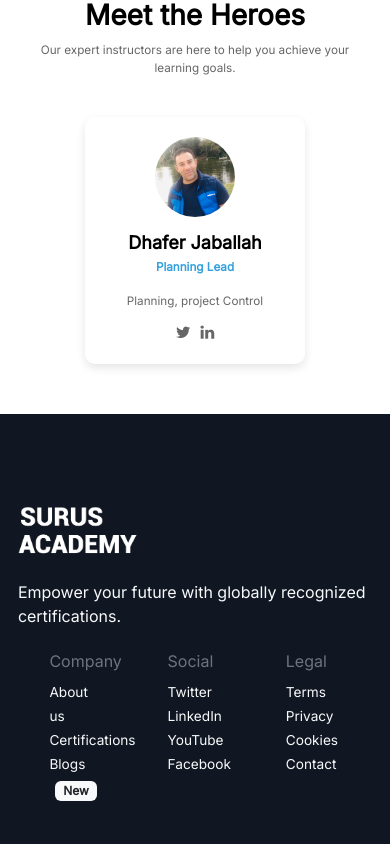
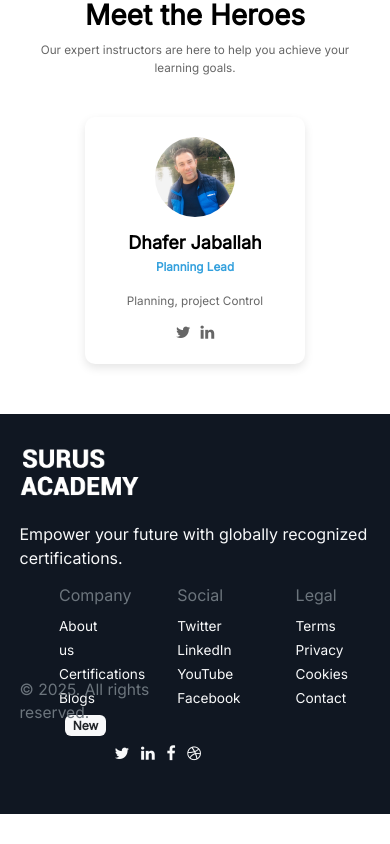
Before and after one commit to harzaliolfa/surus_academy, an Angular app: page / in a window 390 px wide. Shown: the part 2805-3649 px from the top of the page. After the commit the page ends 3619 px from the top, so only its background shows below. Built offline with nearby package versions, Linux system fonts and the light colour scheme.

Commit message:
some fixes

```diff
--- a/src/app/features/contact-us/contact-us.component.css
+++ b/src/app/features/contact-us/contact-us.component.css
@@ -134,6 +134,8 @@ iframe {
 .address-section{
 display: flex;
 width: 90%;
+margin-top: 25px;
+margin-left: 5%;
 }
 
 .address-section p{
@@ -158,3 +160,8 @@ margin-left: -50%;
 
 
 }
+@media (max-width: 640px){
+  .form-content{
+    width: 90%;
+  }
+}
--- a/src/app/features/courses/course-detail/course-detail.component.ts
+++ b/src/app/features/courses/course-detail/course-detail.component.ts
@@ -22,6 +22,8 @@ export class CourseDetailComponent {
   ngOnInit(){
     const courseId =this.route.snapshot.params['id'];
     this.loadCourse(courseId);
+    if (typeof window !== 'undefined') {
+      window.scrollTo(0, 0);}
   }
 
 
--- a/src/app/features/courses/course-reservation/course-reservation.component.css
+++ b/src/app/features/courses/course-reservation/course-reservation.component.css
@@ -71,73 +71,7 @@
     border-radius: 4px;
     cursor: pointer;
 }
-.dots{
-position: absolute;
-width: 150px;
-height: 150px;
-background: radial-gradient(circle, #b1b1b158 20%, transparent 30%) center/22px 22px;
-opacity: 0.5;
-z-index: 1;
-}
-.top-right {
-    top: 100px;
-    right: 200px;
-  }
 
-.bottom-left{
-    bottom:80px;
-    left: 200px;
-}
-.shape {
-    position: absolute;
-    border: 2px solid #007acc;
-    border-radius: 4px;
-    opacity: 0.8;
-    z-index: 1;
-    overflow: hidden;
-  }
-  .square{
-    width: 100px;
-    height: 100px;
-  }
-  .rectangle{
-    width: 200px;
-    height: 100px;
-  }
-  .rectangle.bottom-left{
-    bottom: 10px;
-    left: -70px;
-  }
-
-  .shape.bottom-left {
-    bottom: -60px;
-    left: 30px;
-  }
-
-  .shape.top-left {
-    top: 50px;
-    left: 50px;
-  }
-  .shape.bold{
-    border: 4px solid #22A1D6;
-  }
-  .text-danger {
-    color: #ff4d4f; /* Updated modern red color for error */
-    font-size: 0.875rem; /* Using rem for better scalability */
-    margin-top: 0.5rem; /* Space above the error message */
-    display: flex;
-    align-items: center;
-    gap: 0.5rem; /* Modern spacing between icon and text */
-  }
-
-  .text-danger::before {
-    content: '⚠️'; /* Warning icon */
-  }
-
-  .button-container{
-    display: flex;
-    justify-content: space-between;
-}
 .btn{
     width: 48%;
     margin: 5px;
--- a/src/app/features/courses/courses-home/courses-home.component.css
+++ b/src/app/features/courses/courses-home/courses-home.component.css
@@ -31,6 +31,10 @@
    color: #22A1D6;
    font-size: 1.5rem;
 }
+.courses-list-header {
+    margin: 10px 6%;
+}
+
 .courses-list-header , .explore-programs{
     padding: 0rem 0rem 0 1rem ;
 }
--- a/src/app/features/courses/courses-home/courses-home.component.ts
+++ b/src/app/features/courses/courses-home/courses-home.component.ts
@@ -13,8 +13,8 @@ import { RouterOutlet } from '@angular/router';
 export class CoursesHomeComponent {
 
   ngOnInit(): void {
-    // Scroll to the top of the page when the component initializes
-    window.scrollTo(0, 0);
+    if (typeof window !== 'undefined') {
+      window.scrollTo(0, 0);}
   }
   images = ["assets/Courses-banner1.PNG", "assets/course-banner4.jpg", "assets/courses-banner-5.jpg"];
   @ViewChild('targetSection') targetSection!: ElementRef;
--- a/src/app/features/home/home/home.component.ts
+++ b/src/app/features/home/home/home.component.ts
@@ -13,8 +13,9 @@ import { CommonModule } from '@angular/common';
 export class HomeComponent {
 
   ngOnInit(): void {
-    // Scroll to the top of the page when the component initializes
-    window.scrollTo(0, 0);
+
+   if (typeof window !== 'undefined') {
+       window.scrollTo(0, 0);}
   }
 
   tutors = [
--- a/src/app/features/resources/resources.component.ts
+++ b/src/app/features/resources/resources.component.ts
@@ -1,4 +1,4 @@
-import { Component } from '@angular/core';
+import { Component, OnInit } from '@angular/core';
 
 @Component({
   selector: 'app-resources',
@@ -6,6 +6,9 @@ import { Component } from '@angular/core';
   templateUrl: './resources.component.html',
   styleUrl: './resources.component.css'
 })
-export class ResourcesComponent {
+export class ResourcesComponent implements OnInit{
+  ngOnInit(): void {
+    if (typeof window !== 'undefined') {
+      window.scrollTo(0, 0);}  }
 
 }
--- a/src/app/shared/footer/footer.component.css
+++ b/src/app/shared/footer/footer.component.css
@@ -6,9 +6,10 @@ a {
 }
 .my-footer{
     background-color: #101722;
-    height: 430px;
-    padding: 10px;
-    overflow-x: hidden;
+    height: 350px;
+    overflow: hidden;
+    padding-left: 5%;
+
 
 }
 .my-container{
@@ -16,7 +17,6 @@ a {
 }
 
 .footer-logo{
-    margin: 2%;
 }
 h4{
     color: #808a9c;
@@ -41,16 +41,11 @@ h4{
     color: #808a9c;
     margin-left: 5%;
     position: relative;
-    max-height: 100px;
 }
-.footer-bottom p{
-    margin-top: 150px;
+.footer-bottom p, .my-icons{
+    margin-top: 90px;
 }
 
-.my-icons{
-    margin-top: 150px;
-
-}
 
 .my-icon {
     margin: 35px;
@@ -58,24 +53,28 @@ h4{
 }
 
 @media (max-width: 769px) {
+    .my-container{
+        margin-top: 0px;
+    }
+
+    .my-footer{
+        height: 400px;
+    }
 
     .footer-section{
         margin-left: 10%;
     }
-    .footer-bottom {
-
-    }
     .all-right-reserved {
         width: 50%;
-        max-width: 100%;
         box-sizing: border-box;
-        margin-top: -50px;
+        margin-top: -3%;
+
     }
     .my-icons {
         width: 50%;
         max-width: 100%;
         box-sizing: border-box;
-        margin-top: 100px;
+        margin-top: 12%;
 
     }
     .my-icon{
@@ -97,7 +96,7 @@ h4{
         width: 50%;
         max-width: 100%;
         box-sizing: border-box;
-        margin-top: 80px;
+        margin-top: 12px;
 
     }
     .my-icon{
--- a/src/app/shared/footer/footer.component.html
+++ b/src/app/shared/footer/footer.component.html
@@ -44,7 +44,7 @@
     </div>
 
       <!-- Footer Bottom -->
-      <div class=" footer-bottom row">
+
         <div class="all-right-reserved col-md-6">
           <p class="text-secondary">&copy; 2025. All rights reserved.</p>
         </div>
@@ -54,7 +54,7 @@
           <a href="#" class="my-icon  text-light me-2"><i class="fa fa-facebook"></i></a>
           <a href="#" class="my-icon  text-light"><i class="fa fa-dribbble"></i></a>
         </div>
-      </div>
+
   </div>
 
 </footer>
--- a/src/app/shared/nav-bar/nav-bar.component.ts
+++ b/src/app/shared/nav-bar/nav-bar.component.ts
@@ -1,4 +1,4 @@
-import { Component, OnInit } from '@angular/core';
+import { Component, HostListener, OnInit } from '@angular/core';
 import { NavigationEnd, Router, RouterModule } from '@angular/router';
 import { CommonModule } from '@angular/common';
 
@@ -6,7 +6,6 @@ import { CommonModule } from '@angular/common';
   selector: 'app-nav-bar',
   imports: [RouterModule,
           CommonModule,
-
   ],
   templateUrl: './nav-bar.component.html',
   styleUrl: './nav-bar.component.css'
@@ -18,6 +17,8 @@ export class NavBarComponent implements OnInit{
   isHomeRoute: boolean = false;
   isResourcesRoute: boolean = false;
 
+
+
   constructor(private router: Router) {}
   ngOnInit(): void {
     this.router.events.subscribe((event) => {
@@ -27,14 +28,25 @@ export class NavBarComponent implements OnInit{
         this.isAboutUsRoute = this.router.url === '/about-us'
         this.isHomeRoute = this.router.url === '/'
         this.isResourcesRoute = this.router.url === '/resources'
+      }
+    })}
 
+    @HostListener('document:click', ['$event'])
+    closeNavbar(event: PointerEvent): void {
+      const targetElement = event.target as HTMLElement | null;
+      if (!targetElement) return; // Ensure event target exists
 
+      const navbar = document.querySelector('.navbar-collapse');
+      const toggleButton = document.querySelector('.navbar-toggler');
 
+      if (navbar && toggleButton) {
+        const isExpanded = navbar.classList.contains('show'); // Check if navbar is open
+        const clickedInsideNavbar = navbar.contains(targetElement);
+        const clickedToggleButton = toggleButton.contains(targetElement);
+
+        if (isExpanded && !clickedInsideNavbar && !clickedToggleButton) {
+          (toggleButton as HTMLElement).click(); // Simulate click to close navbar
+        }
       }
-    })
-  }
-
-
-
-
+    }
 }
--- a/src/styles.css
+++ b/src/styles.css
@@ -168,3 +168,72 @@
   color: #5bbae3;
 
 }
+/***************shapes ***************************************/
+.shape {
+  position: absolute;
+  border: 2px solid #007acc;
+  border-radius: 4px;
+  opacity: 0.8;
+  z-index: 1;
+  overflow: hidden;
+}
+.square{
+  width: 100px;
+  height: 100px;
+}
+.rectangle{
+  width: 200px;
+  height: 100px;
+}
+.rectangle.bottom-left{
+  bottom: 10px;
+  left: -70px;
+}
+
+.shape.bottom-left {
+  bottom: -60px;
+  left: 30px;
+}
+
+.shape.top-left {
+  top: 50px;
+  left: 50px;
+}
+.shape.bold{
+  border: 4px solid #22A1D6;
+}
+.text-danger {
+  color: #ff4d4f; /* Updated modern red color for error */
+  font-size: 0.875rem; /* Using rem for better scalability */
+  margin-top: 0.5rem; /* Space above the error message */
+  display: flex;
+  align-items: center;
+  gap: 0.5rem; /* Modern spacing between icon and text */
+}
+
+.text-danger::before {
+  content: '⚠️'; /* Warning icon */
+}
+
+.button-container{
+  display: flex;
+  justify-content: space-between;
+}
+
+.dots{
+  position: absolute;
+  width: 150px;
+  height: 150px;
+  background: radial-gradient(circle, #b1b1b158 20%, transparent 30%) center/22px 22px;
+  opacity: 0.5;
+  z-index: 1;
+  }
+  .top-right {
+      top: 100px;
+      right: 200px;
+    }
+
+  .bottom-left{
+      bottom:80px;
+      left: 200px;
+  }
```
